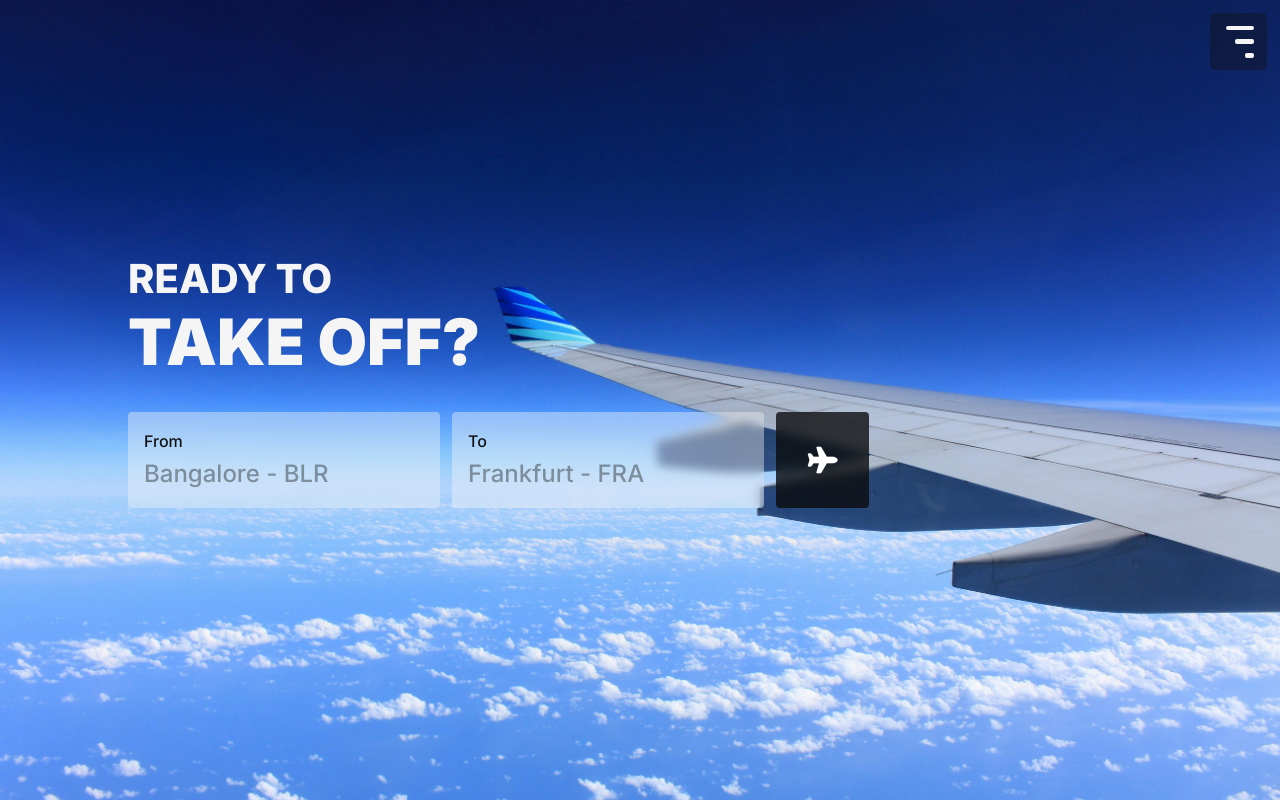
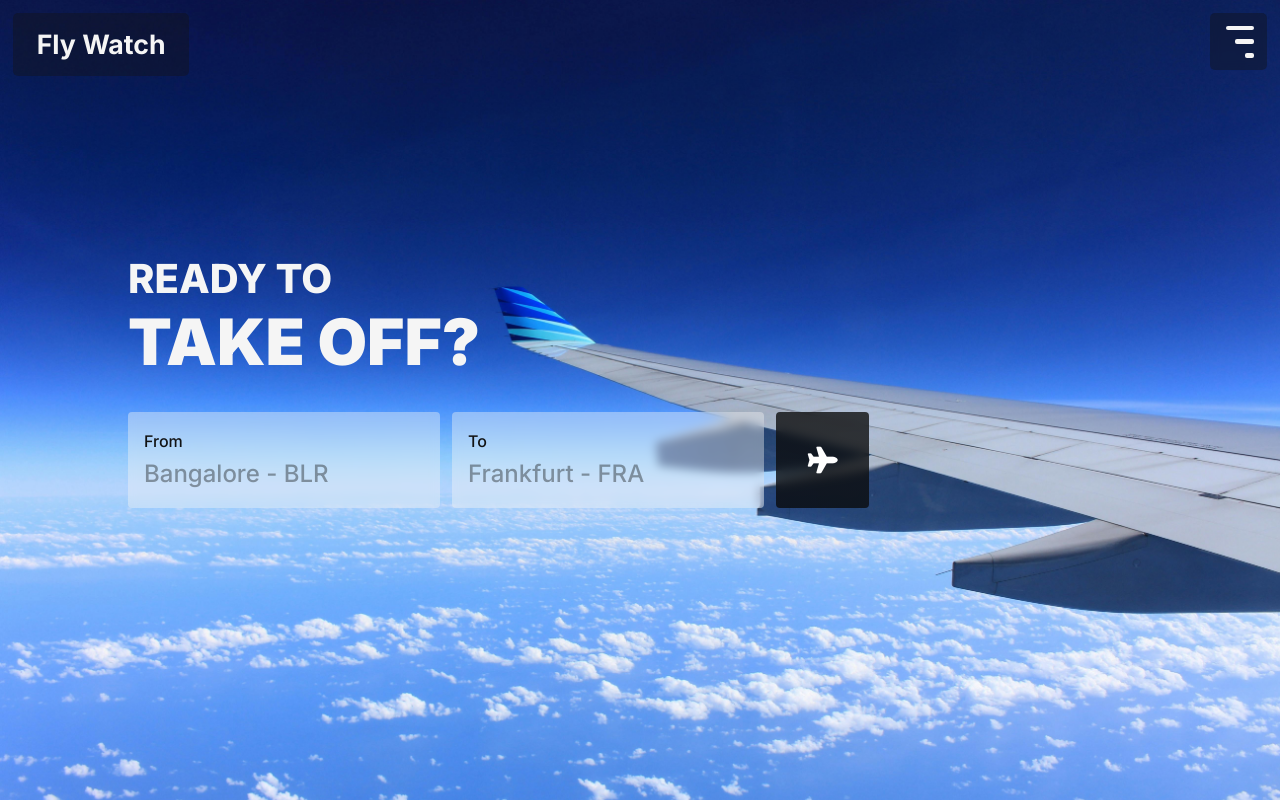
Before and after one commit to Four-Bits/Aerothon-6.0, a plain HTML site: page index.html in a window 1280 px wide. Drawn offline with Linux system fonts and the light colour scheme.

Commit message:
👽 Added logo

```diff
--- a/index.html
+++ b/index.html
@@ -3,7 +3,7 @@
     <head>
         <meta charset="UTF-8" />
         <meta name="viewport" content="width=device-width, initial-scale=1.0" />
-        <title>Document</title>
+        <title>Fly Watch</title>
         <link rel="stylesheet" href="style.css" />
         <script src="https://kit.fontawesome.com/6a382ed7f3.js" crossorigin="anonymous"></script>
         <script src="main.js" defer></script>
@@ -17,6 +17,10 @@
 
         <div class="main-flex">
             <div class="navbar-flex">
+                <button class="logo-container">
+                    <h1>Fly Watch</h1>
+                </button>
+
                 <div class="navbar-content">
                     <div>Documentation</div>
                     <div>About Us</div>
--- a/style.css
+++ b/style.css
@@ -19,6 +19,8 @@
     font-family: "Inter", sans-serif;
 }
 
+/* -------------------- mobile warning -------------------- */
+
 .mobile-warning {
     display: none;
 }
@@ -39,12 +41,16 @@
     }
 }
 
+/* -------------------- main -------------------- */
+
 .main-flex {
     background-image: url("./assets/bg2.jpg");
     background-size: cover;
     height: 100vh;
     width: 100%;
 }
+
+/* -------------------- navbar -------------------- */
 
 .navbar-flex {
     height: 10vh;
@@ -53,6 +59,21 @@
     margin-right: 1%;
     padding-top: 1%;
     overflow: hidden;
+}
+
+.logo-container {
+    position: absolute;
+    height: 4.75em;
+    left: 1em;
+    padding: 1em 1.75em;
+    display: flex;
+    justify-content: center;
+    align-items: center;
+    gap: 0.75em;
+    border-radius: 5px;
+    border: none;
+    color: var(--primary-light);
+    background-color: var(--primary-dark-glass);
 }
 
 .menu {
@@ -173,6 +194,8 @@
     transform-origin: bottom left;
 }
 
+/* -------------------- main body container -------------------- */
+
 .main-container {
     width: 100vh;
     height: 40%;
@@ -185,7 +208,8 @@
     padding: 10%;
 }
 
-/*----------------------- slogan-----------------------------*/
+/* -------------------- slogan -------------------- */
+
 .slogan-container {
     width: 100%;
     display: flex;
@@ -204,6 +228,8 @@
     font-size: 4em;
     font-weight: 900;
 }
+
+/* -------------------- input fields -------------------- */
 
 .form-container {
     width: 100%;
@@ -257,7 +283,7 @@
 }
 
 .submit-button:hover {
-    background-position: right center; /* change the direction of the change here */
+    background-position: right center;
     color: #fff;
     text-decoration: none;
     cursor: pointer;
```
